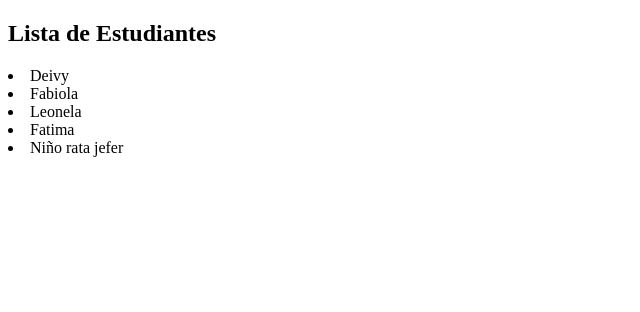
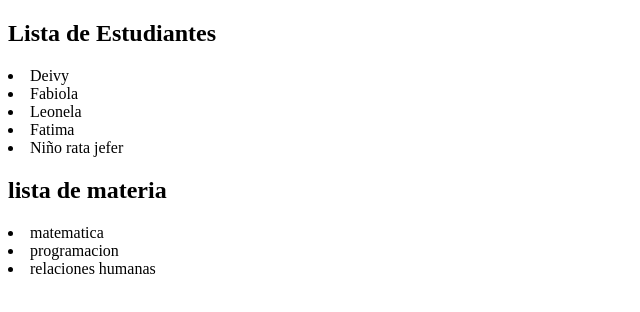
Before and after one commit to DeivyOrtiz/appprueba, a plain HTML site: page index.html in a window 1280 px wide. Shown: the whole page, without its empty margins (0-640 px from the left). Drawn offline with Linux system fonts and the light colour scheme.

Commit message:
actualizacion de proyecto

```diff
--- a/index.html
+++ b/index.html
@@ -12,6 +12,9 @@
         <li>Leonela</li>
         <li>Fatima</li>
         <li>Niño rata jefer </li>
-
+<h2>lista de materia</h2>
+<li>matematica</li>
+<li>programacion</li>
+<li>relaciones humanas</li>
 </body>
 </html>
```
Also changed, not shown: principal.html (added, +11 -0 lines).
